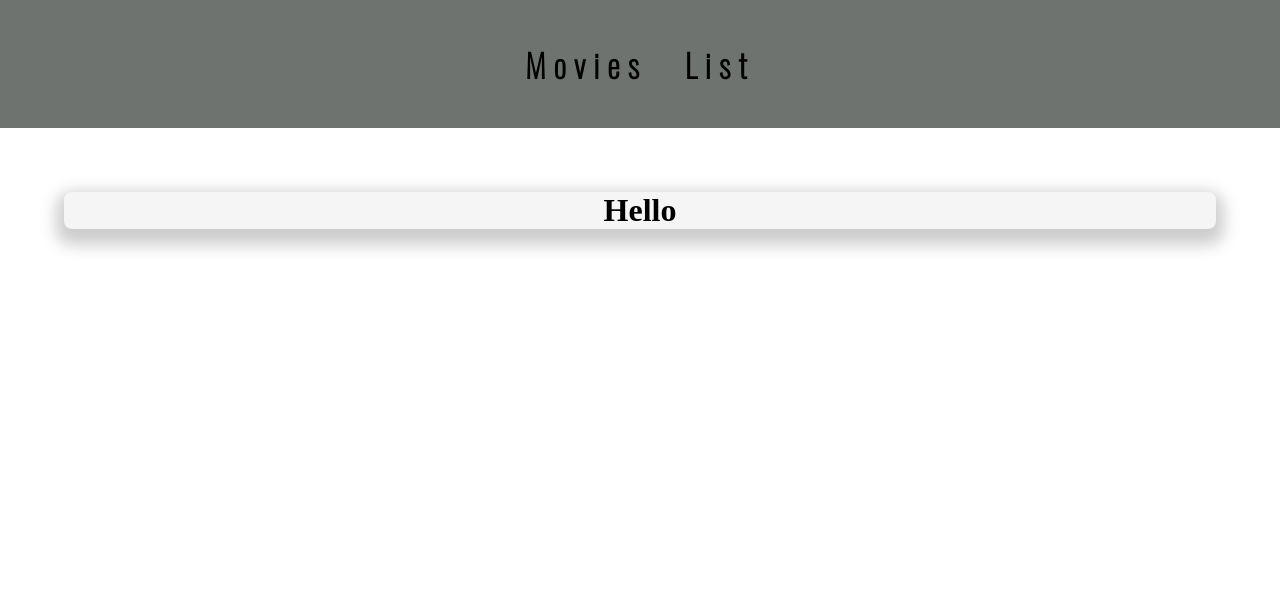
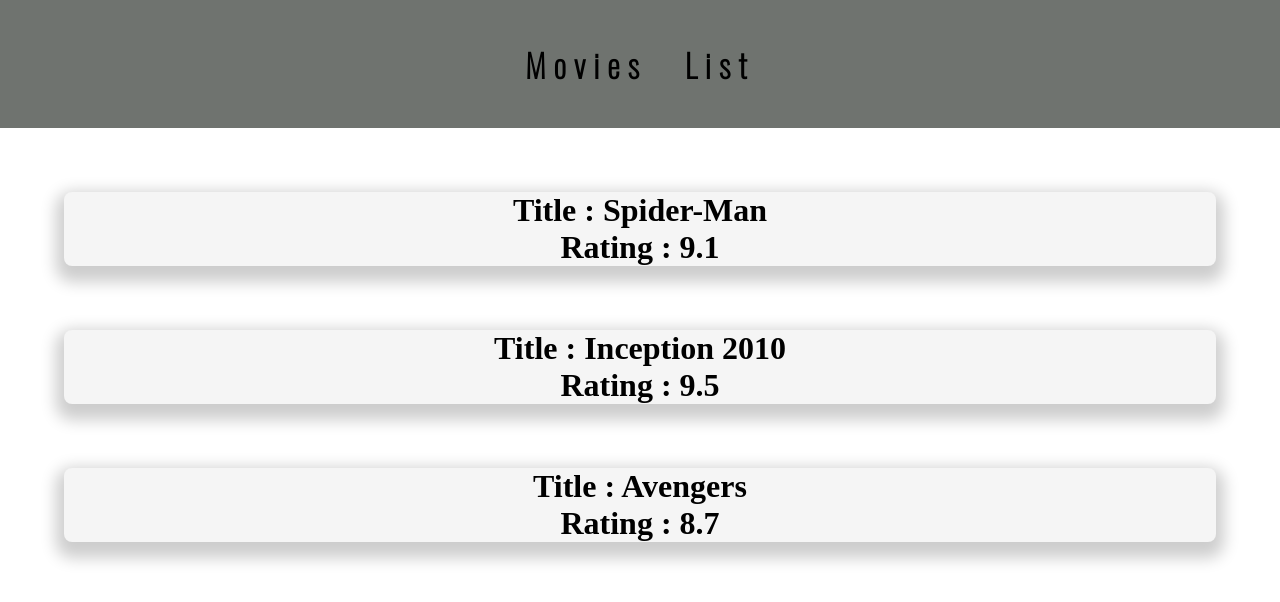
Before and after one commit to Sahhimanshu7/my-app, a React (Create React App) app in the folder my-app/: page / in a window 1280 px wide. Shown: the top 602 px of the page. Built offline with nearby package versions, Linux system fonts and the light colour scheme; a web font is replaced by a local one.

Commit message:
Updated the movies list

```diff
--- a/my-app/src/App.js
+++ b/my-app/src/App.js
@@ -1,5 +1,5 @@
 import Header from './components/Header';
-import ListDataItem from './components/ListDataitem.js';
+import ListDataAll from './components/ListDataAll';
 import {ListData} from'./Data/listData.js';
 
 function App() {
@@ -7,10 +7,11 @@
   //   console.log(data);
   // });
   let listData = ListData;
+
     return (
     <>
       <Header />
-      <ListDataItem listData={listData}/>
+      <ListDataAll listData={listData}/>
     </>
 
   );
--- /dev/null
+++ b/my-app/src/components/ListDataAll.js
@@ -0,0 +1,14 @@
+import React from "react";
+import ListDataItem from "./ListDataitem.js"
+
+function ListDataAll({ listData} ) {
+    return(
+       <div>
+           {listData.map((item) =>
+           (<ListDataItem key={item.id} item={item}/>)
+           )}
+       </div>
+    )
+}
+
+export default ListDataAll;
--- a/my-app/src/components/ListDataitem.js
+++ b/my-app/src/components/ListDataitem.js
@@ -1,11 +1,12 @@
 import React from "react";
 import Card from "../shared/card.js";
-function ListDataItem({listData}){
-    console.log({listData});
+
+function ListDataItem({ item }) {
+
     return(
        <Card>
-           <h1>{listData.id}</h1>
-           <h1>Hello</h1>
+           <h1><span className="left-side">Title : </span><span className="Right-side">{item.title}</span></h1>
+           <h1><span className="left-side">Rating : </span><span className="Right-side">{item.rating}</span></h1>
        </Card>
     )
 }
```
Also changed, not shown: my-app/src/Data/listData.js (+5 -3 lines).
